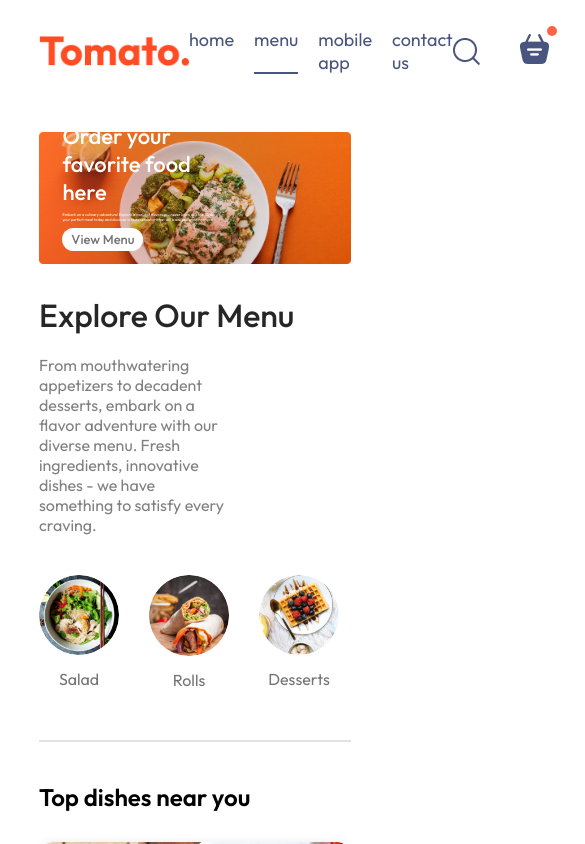
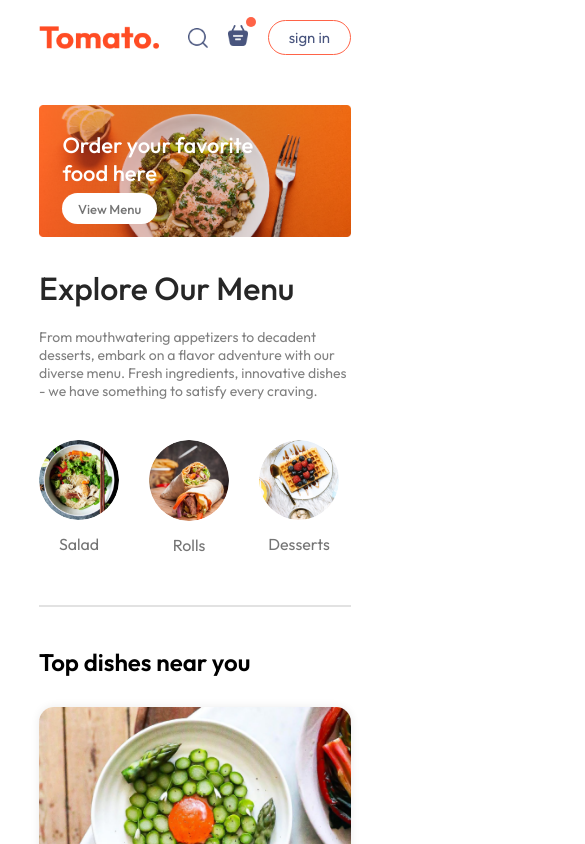
Before and after one commit to Dungsora04/Food-Delivery, a React (Vite) app in the folder frontend/: page / in a window 390 px wide. Shown: the top 844 px of the page, 585 px wide, since content can reach past the window. Built offline with nearby package versions, Linux system fonts and the light colour scheme.

Commit message:
responsive

```diff
--- a/frontend/src/components/ExploreMenu/ExploreMenu.css
+++ b/frontend/src/components/ExploreMenu/ExploreMenu.css
@@ -46,3 +46,9 @@
   border: 4px solid tomato;
   padding: 2px;
 }
+@media (max-width:1050px) {
+  .explore-menu-text {
+    max-width: 100%;
+    font-size: 14px;
+  }
+}
--- a/frontend/src/components/Footer/Footer.css
+++ b/frontend/src/components/Footer/Footer.css
@@ -44,3 +44,13 @@
   background-color: grey;
   border: none;
 }
+@media (max-width:750px) {
+  .footer-content {
+    display: flex;
+    flex-direction: column;
+    gap: 35px;
+  }
+  .footer-copyright {
+    text-align: center;
+  }
+}
--- a/frontend/src/components/Header/Header.css
+++ b/frontend/src/components/Header/Header.css
@@ -34,3 +34,19 @@
   font-size: max(1vw, 13px);
   border-radius: 50px;
 }
+@media (max-width: 1050px) {
+  .header-contents {
+    max-width: 45%;
+  }
+}
+@media (max-width: 750px) {
+  .header-contents {
+    max-width: 65%;
+  }
+  .header-contents p {
+    display: none;
+  }
+  .header-contents button {
+    padding: 2vw 4vw;
+  }
+}
--- a/frontend/src/components/Navbar/Navbar.css
+++ b/frontend/src/components/Navbar/Navbar.css
@@ -51,3 +51,45 @@
   top: -8px;
   right: -8px;
 }
+@media (max-width: 1050px) {
+  .navbar .logo {
+    width: 140px;
+  }
+  .navbar-menu {
+    gap: 20px;
+    font-size: 17px;
+  }
+  .navbar-right {
+    gap: 30px;
+  }
+  .navbar-right img {
+    width: 22px;
+  }
+  .navbar-right button {
+    padding: 8px 25px;
+  }
+}
+@media (max-width: 900px) {
+  .navbar .logo {
+    width: 120px;
+  }
+  .navbar-menu {
+    gap: 15px;
+    font-size: 16px;
+  }
+  .navbar-right {
+    gap: 20px;
+  }
+  .navbar-right img {
+    width: 20px;
+  }
+  .navbar-right button {
+    padding: 7px 20px;
+    font-size: 15px;
+  }
+}
+@media (max-width: 750px) {
+  .navbar-menu {
+    display: none;
+  }
+}
--- a/frontend/src/components/Navbar/Navbar.jsx
+++ b/frontend/src/components/Navbar/Navbar.jsx
@@ -1,6 +1,7 @@
 import React, { useState } from "react";
 import "./Navbar.css";
 import { assets } from "../../assets/assets";
+import { Link } from "react-router-dom"
 
 const Navbar = () => {
   const [menu, setMenu] = useState("menu");
@@ -9,30 +10,30 @@ const Navbar = () => {
     <div className="navbar">
       <img src={assets.logo} alt="" className="logo" />
       <ul className="navbar-menu">
-        <li
+        <Link to='/'
           onClick={() => setMenu("home")}
           className={menu === "home" ? "active" : ""}
         >
           home
-        </li>
-        <li
+        </Link>
+        <a href="#explore-menu"
           onClick={() => setMenu("menu")}
-          className={menu === "menu" ? "active" : ""}
+  a    className={menu === "menu" ? "active" : ""}
         >
           menu
-        </li>
-        <li
+        </a>
+        <a href="#app-download"
           onClick={() => setMenu("mobile-app")}
           className={menu === "mobile-app" ? "active" : ""}
         >
           mobile app
-        </li>
-        <li
+        </a>
+        <a href="#footer"
           onClick={() => setMenu("contact-us")}
           className={menu === "contact-us" ? "active" : ""}
         >
           contact us
-        </li>
+        </a>
       </ul>
       <div className="navbar-right">
         <img src={assets.search_icon} alt="" />
--- a/frontend/src/index.css
+++ b/frontend/src/index.css
@@ -5,6 +5,7 @@
   margin: 0;
   box-sizing: border-box;
   font-family: Outfit;
+  scroll-behavior: smooth;
 }
 body {
   min-height: 100vh;
```
